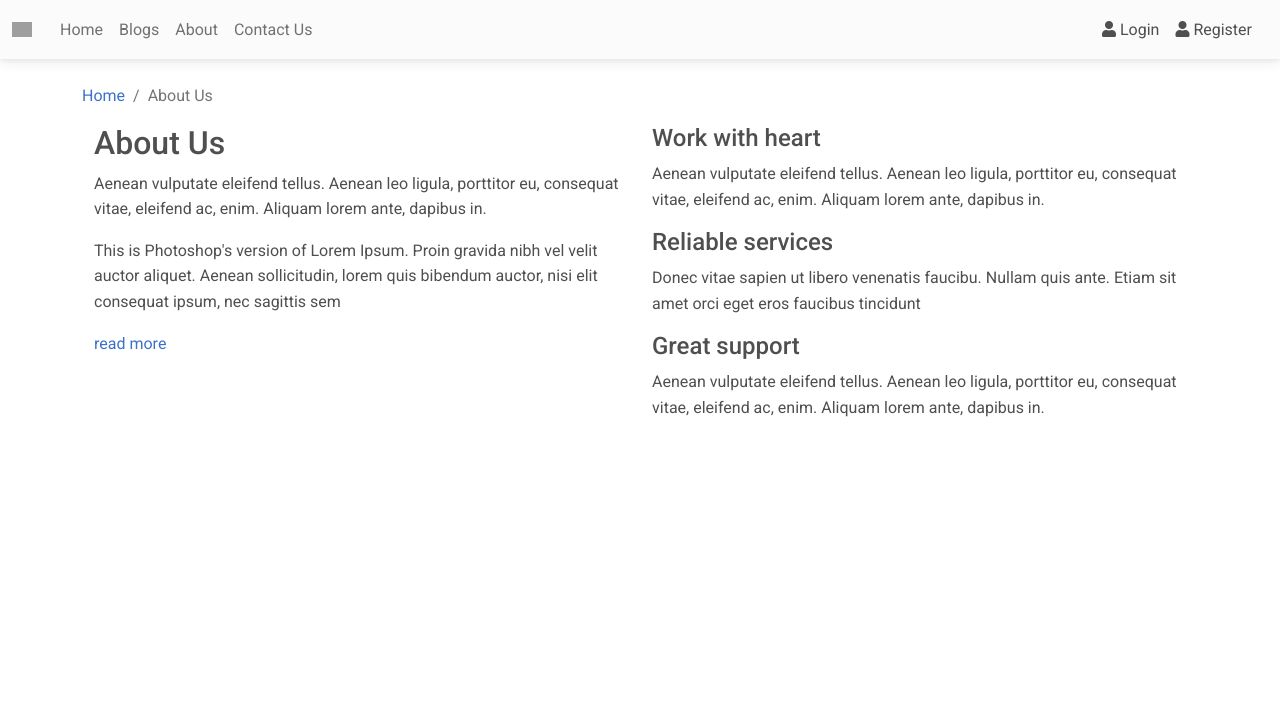
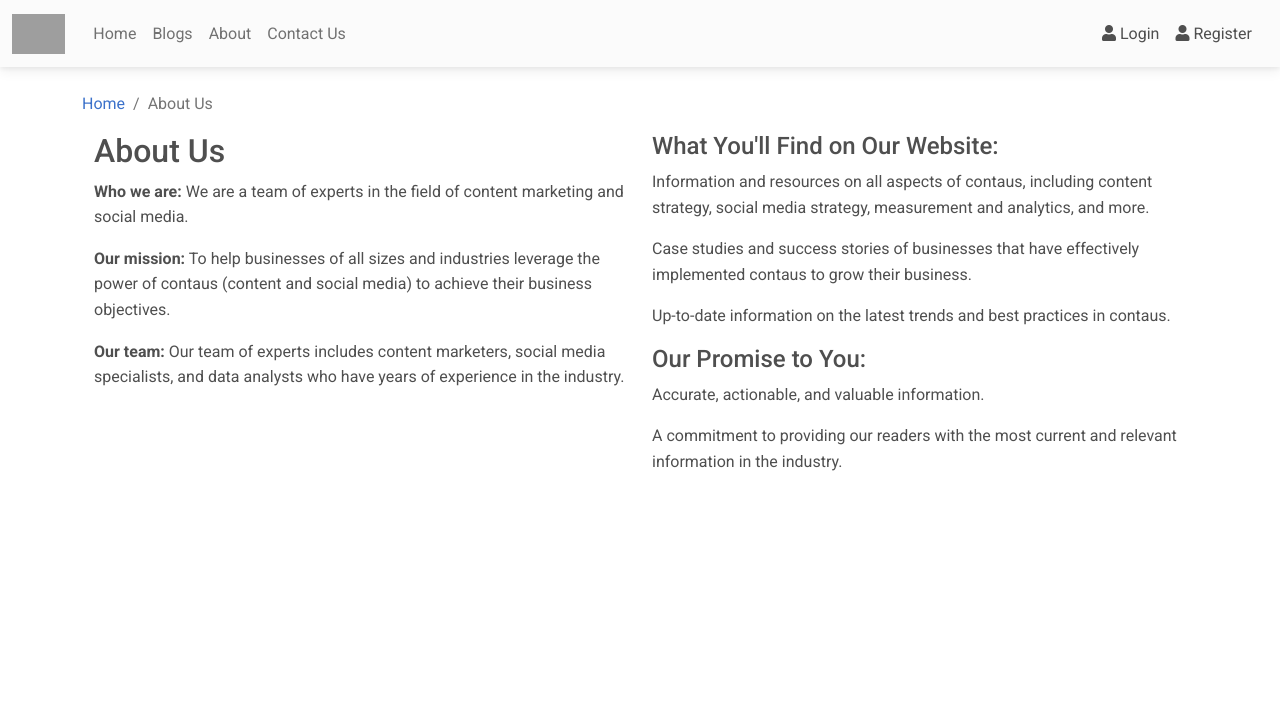
Before and after one commit to AnilMohite/django-blogging-app, a Django app: page /about in a window 1280 px wide. Shown: the top 715 px of the page. Run offline with Django 4.2, Linux system fonts and the light colour scheme; some libraries are stand-ins or nearby versions; grey boxes are pictures that could not be loaded.

Commit message:
delete blog api added

```diff
--- a/blogs/views.py
+++ b/blogs/views.py
@@ -30,5 +30,5 @@ def contact(request):
         message = request.POST['message']
         cus = Contact(name=name,email=email,message=message,created_date=datetime.datetime.now())
         cus.save()
-        messages.success(request, 'Thank you for contacting us. We will get back to you soon...')
+        messages.success(request, 'Thank you for visiting our website and we look forward to connecting with you!')
     return render(request,'contact_us.html')
--- /dev/null
+++ b/static/css/app.css
@@ -0,0 +1,36 @@
+/*Font-awesome integration*/
+@import url("https://maxcdn.bootstrapcdn.com/font-awesome/4.7.0/css/font-awesome.min.css");
+/*Google font integration*/
+@import url('https://fonts.googleapis.com/css?family=Roboto');
+
+.body_containt{
+    min-height: 100vh;
+}
+
+/* ------------ login / register page ------------ */
+.divider:after,
+.divider:before {
+    content: "";
+    flex: 1;
+    height: 1px;
+    background: #eee;
+}
+.h-custom {
+    height: calc(100% - 73px);
+}
+@media (max-width: 450px) {
+    .h-custom {
+        height: 100%;
+    }
+}
+/* ------------ login / register page ------------ */
+.toggle-confirmation{
+	display: flex;
+}
+
+@media (max-width: 768px) {
+    #contact iframe {
+        margin-bottom: 15px;
+    }
+
+}
--- a/static/css/mystyle.css
+++ /dev/null
@@ -1,33 +0,0 @@
-/*Font-awesome integration*/
-@import url("https://maxcdn.bootstrapcdn.com/font-awesome/4.7.0/css/font-awesome.min.css");
-/*Google font integration*/
-@import url('https://fonts.googleapis.com/css?family=Roboto');
-
-.body_containt{
-    min-height: 100vh;
-}
-/* ------------ login / register page ------------ */
-.divider:after,
-.divider:before {
-    content: "";
-    flex: 1;
-    height: 1px;
-    background: #eee;
-}
-.h-custom {
-    height: calc(100% - 73px);
-}
-@media (max-width: 450px) {
-    .h-custom {
-        height: 100%;
-    }
-}
-/* ------------ login / register page ------------ */
-
-
-@media (max-width: 768px) {
-    #contact iframe {
-        margin-bottom: 15px;
-    }
-
-}
--- /dev/null
+++ b/static/js/app.js
@@ -0,0 +1,22 @@
+function delBlog(blog_id){
+    var id = blog_id.split('-')[1]
+    console.log(id)
+    var confirmation = document.getElementById('confirmationMessage')
+    confirmation.innerHTML = 'Are you sure you want to DELETE this blog?'
+    toggleConfirmation()
+    $("#userConfirmed").on('click',function(){
+        $.ajax({
+            url: "/user/delete-blog/"+id,
+            success : function(json) {
+                closeConfirmationBox()
+                $( ".blogList" ).load(" .blogList" );
+            }
+        })
+    });
+  }
+  function toggleConfirmation(){
+    $('#popupModal').addClass('toggle-confirmation');
+  }
+  function closeConfirmationBox(){
+    $('#popupModal').removeClass('toggle-confirmation');
+  }
--- a/templates/about.html
+++ b/templates/about.html
@@ -12,9 +12,9 @@
             <div class="col-md-6 col-sm-6 col-xs-12">
                 <div class="aboutus">
                     <h2 class="aboutus-title">About Us</h2>
-                    <p class="aboutus-text">Aenean vulputate eleifend tellus. Aenean leo ligula, porttitor eu, consequat vitae, eleifend ac, enim. Aliquam lorem ante, dapibus in.</p>
-                    <p class="aboutus-text">This is Photoshop's version of Lorem Ipsum. Proin gravida nibh vel velit auctor aliquet. Aenean sollicitudin, lorem quis bibendum auctor, nisi elit consequat ipsum, nec sagittis sem</p>
-                    <a class="aboutus-more" href="#">read more</a>
+                    <p class="aboutus-text"><b>Who we are:</b> We are a team of experts in the field of content marketing and social media.</p>
+                    <p class="aboutus-text"><b>Our mission:</b> To help businesses of all sizes and industries leverage the power of contaus (content and social media) to achieve their business objectives.</p>
+                    <p class="aboutus-text"><b>Our team:</b> Our team of experts includes content marketers, social media specialists, and data analysts who have years of experience in the industry.</p>
                 </div>
             </div>
 
@@ -26,8 +26,10 @@
                                 <span class="glyphicon glyphicon-cog icon"></span>
                             </div>
                             <div class="feature-content">
-                                <h4>Work with heart</h4>
-                                <p>Aenean vulputate eleifend tellus. Aenean leo ligula, porttitor eu, consequat vitae, eleifend ac, enim. Aliquam lorem ante, dapibus in.</p>
+                                <h4>What You'll Find on Our Website:</h4>
+                                <p>Information and resources on all aspects of contaus, including content strategy, social media strategy, measurement and analytics, and more.</p>
+                                    <p>Case studies and success stories of businesses that have effectively implemented contaus to grow their business.
+                                   <p> Up-to-date information on the latest trends and best practices in contaus.</p>
                             </div>
                         </div>
                     </div>
@@ -37,22 +39,13 @@
                                 <span class="glyphicon glyphicon-cog icon"></span>
                             </div>
                             <div class="feature-content">
-                                <h4>Reliable services</h4>
-                                <p>Donec vitae sapien ut libero venenatis faucibu. Nullam quis ante. Etiam sit amet orci eget eros faucibus tincidunt</p>
+                                <h4>Our Promise to You:</h4>
+                                <p>Accurate, actionable, and valuable information.</p>
+                                    <p>A commitment to providing our readers with the most current and relevant information in the industry.</p>
                             </div>
                         </div>
                     </div>
-                    <div class="feature-box">
-                        <div class="clearfix">
-                            <div class="iconset">
-                                <span class="glyphicon glyphicon-cog icon"></span>
-                            </div>
-                            <div class="feature-content">
-                                <h4>Great support</h4>
-                                <p>Aenean vulputate eleifend tellus. Aenean leo ligula, porttitor eu, consequat vitae, eleifend ac, enim. Aliquam lorem ante, dapibus in.</p>
-                            </div>
-                        </div>
-                    </div>
+
                 </div>
             </div>
         </div>
--- a/templates/base.html
+++ b/templates/base.html
@@ -16,7 +16,9 @@
     <link href="https://cdnjs.cloudflare.com/ajax/libs/mdb-ui-kit/6.1.0/mdb.min.css"
     rel="stylesheet"/>
     <link rel="stylesheet" href="https://use.fontawesome.com/releases/v5.0.8/css/all.css" integrity="sha384-3AB7yXWz4OeoZcPbieVW64vVXEwADiYyAEhwilzWsLw+9FgqpyjjStpPnpBO8o8S" crossorigin="anonymous">
-    <link rel="stylesheet" href="{% static 'css/mystyle.css' %}">
+    <link rel="stylesheet" href="{% static 'css/app.css' %}">
+    <script src="https://code.jquery.com/jquery-3.6.0.min.js" crossorigin="anonymous"></script>
+    <script src="{% static 'js/app.js' %}"></script>
 </head>
 
 <body>
@@ -33,7 +35,7 @@
         <div class="collapse navbar-collapse" id="navbarSupportedContent">
           <!-- Navbar brand -->
           <a class="navbar-brand mt-2 mt-lg-0" href="#">
-            <img src="https://mdbcdn.b-cdn.net/img/logo/mdb-transaprent-noshadows.webp" height="15" alt="Logo" loading="lazy"/>
+            <img src="/media/logo.png" height="40" alt="Logo" loading="lazy"/>
           </a>
           <!-- Left links -->
           <ul class="navbar-nav me-auto mb-2 mb-lg-0">
@@ -93,8 +95,32 @@
     <!-- Navbar -->
 
     <div class="body_containt">
+
     {% block body_containt %}
     {% endblock %}
+
+
+    <!-- popup Modal -->
+    <div class="modal fade show" id="popupModal" tabindex="-1"
+    aria-labelledby="popupModalLabel" aria-hidden="true">
+        <div class="modal-dialog modal-sm">
+          <div class="modal-content text-center">
+            <div class="modal-header bg-danger text-white d-flex justify-content-center">
+              <h5 class="modal-title" id="confirmationMessage">Are you sure?</h5>
+            </div>
+            <div class="modal-body">
+              <i class="fas fa-times fa-3x text-danger"></i>
+            </div>
+            <div class="modal-footer d-flex justify-content-center">
+              <button type="button" class="btn btn-danger" onclick="closeConfirmationBox()">No</button>
+              <button type="button" id="userConfirmed" class="btn btn-outline-danger">
+                Yes
+              </button>
+            </div>
+          </div>
+        </div>
+      </div>
+
     </div>
     <footer>
         <div class="d-flex flex-column flex-md-row text-center text-md-start justify-content-between py-4 px-4 px-xl-5 bg-primary">
--- a/templates/contact_us.html
+++ b/templates/contact_us.html
@@ -16,6 +16,8 @@
 
           <div class="col-md-5">
               <p class="lead fw-normal me-3">Get in Touch</p>
+              <p>If you have any questions or suggestions for future content, please don't hesitate to contact us.
+                </p>
               <form method="POST">
                 {% csrf_token %}
 
--- a/users/urls.py
+++ b/users/urls.py
@@ -8,4 +8,5 @@ urlpatterns = [
     path('forgot-password/', forgotPassword, name='forgot-password'),
     path('my-profile/', myProfile, name='my-profile'),
     path('my-blogs/', myBlogs, name='my-blogs'),
+    path('delete-blog/<id>', deleteBlog, name='delete-blog'),
 ]
```
Also changed, not shown: templates/my-blogs.html (+11 -24 lines), users/views.py (+19 -0 lines), media/images/blogs/balloons.png (deleted), media/images/blogs/motivational-theme-gb1.jpg (deleted), media/images/blogs/spider-man.png (deleted).
